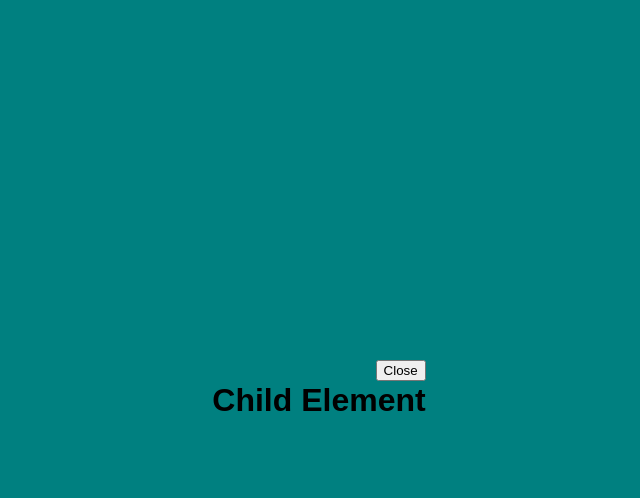
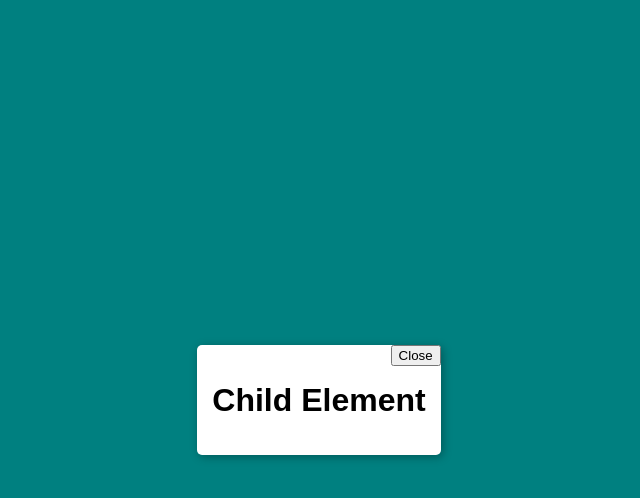
Before and after one commit to bmccaffrey/react-modal, a React (Create React App) app: page / in a window 1280 px wide. Both pictures are taken after a click on the button "Login". Shown: the top 498 px of the page, without its empty margins (321-961 px from the left). Built offline with nearby package versions, Linux system fonts and the light colour scheme.

Commit message:
create Modal Card styled component

```diff
--- a/src/Modal.js
+++ b/src/Modal.js
@@ -9,10 +9,10 @@ export default class Modal extends Component {
       <Portal>
         {on && (
           <ModalWrapper>
-            <ModalWindow>
+            <ModalCard>
               <CloseButton onClick={toggle}>Close</CloseButton>
               <div>{children}</div>
-            </ModalWindow>
+            </ModalCard>
           </ModalWrapper>
         )}
       </Portal>
@@ -32,8 +32,12 @@ const ModalWrapper = styled.div`
   align-items: center;
 `;
 
-const ModalWindow = styled.div`
+const ModalCard = styled.div`
   position: relative;
+  background: white;
+  border-radius: 5px;
+  padding: 15px;
+  box-shadow: 2px 2px 10px rgba(0, 0, 0, 0.3);
 `;
 
 const CloseButton = styled.button`
```
